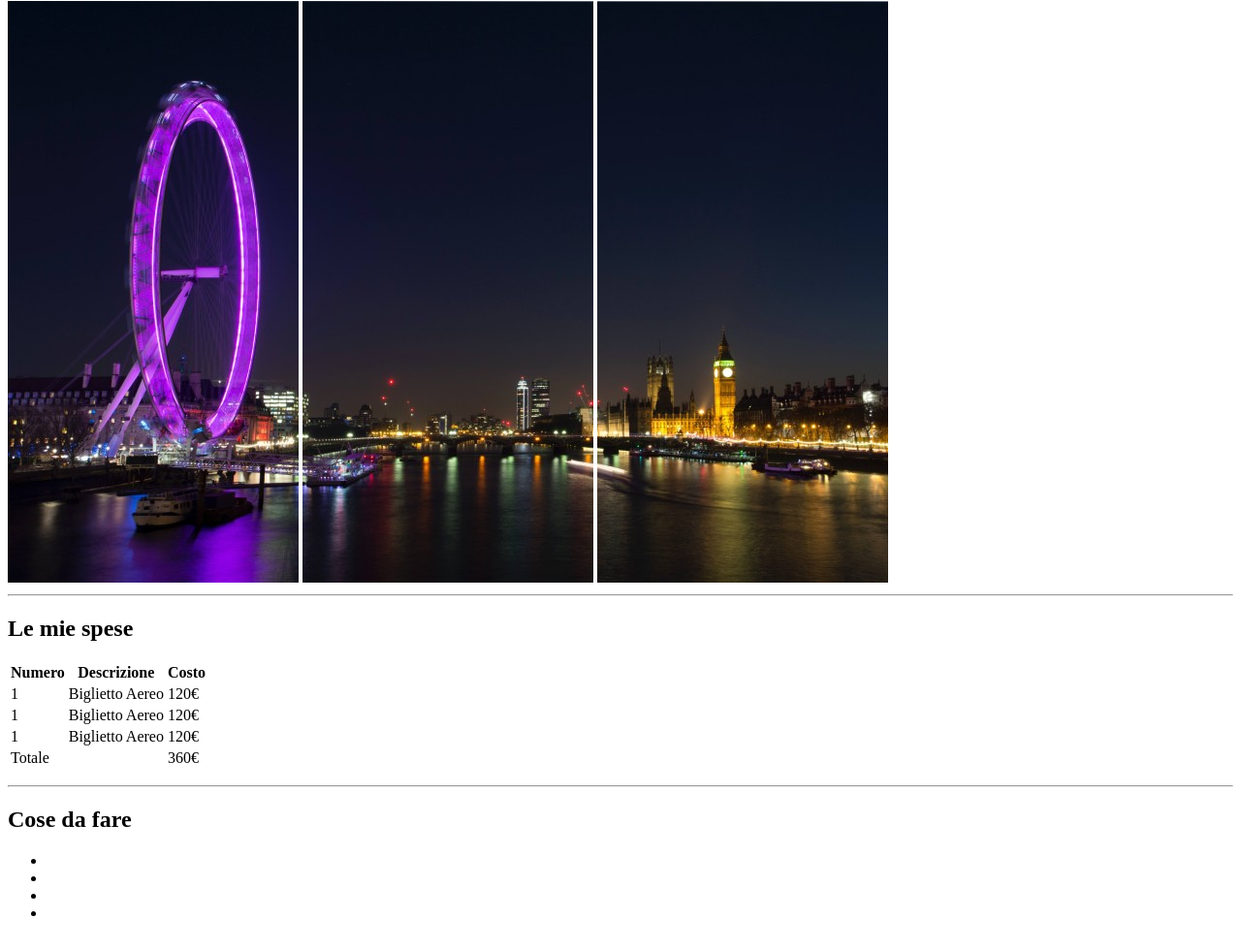
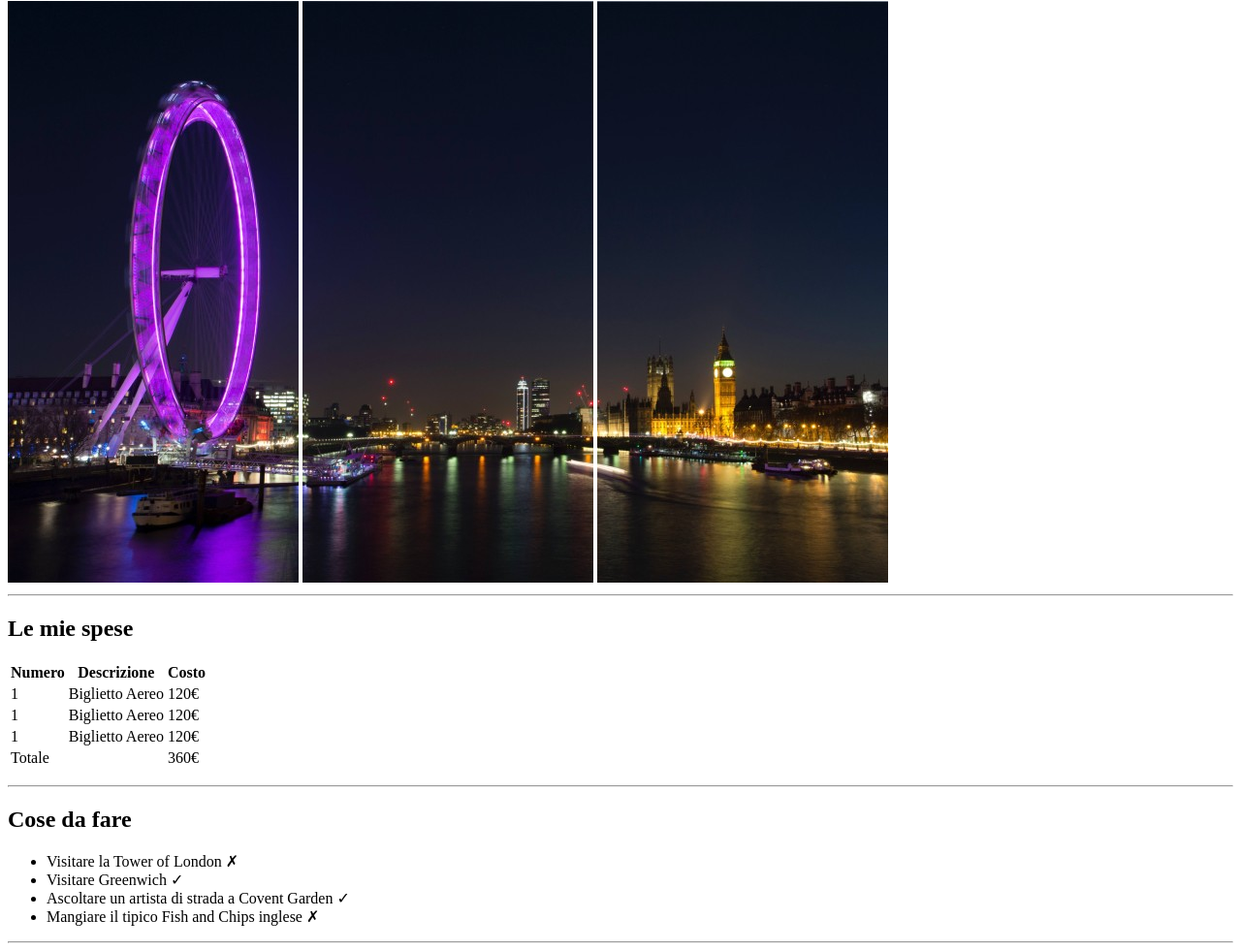
Before and after one commit to LucianaSchembri/html-london-trip, a plain HTML site: page index.html in a window 1280 px wide. Shown: the part 79-1060 px from the top of the page at 97% size. Drawn offline with Linux system fonts and the light colour scheme.

Commit message:
fest: completata terza sezione

```diff
--- a/index.html
+++ b/index.html
@@ -52,16 +52,17 @@
     </p>
     <hr>
     <!-- Terza sezione -->
-     <p>
-        <h2>Cose da fare</h2>
-        <ul>
-            <li></li>
-            <li></li>
-            <li></li>
-            <li></li>
-        </ul>
+    <p>
+    <h2>Cose da fare</h2>
+    <ul>
+        <li>Visitare la Tower of London &cross;</li>
+        <li>Visitare Greenwich &check;</li>
+        <li>Ascoltare un artista di strada a Covent Garden &check;</li>
+        <li>Mangiare il tipico Fish and Chips inglese &cross;</li>
+    </ul>
+    </p>
+    <hr>
 
-     </p>
 
 </body>
 
```
